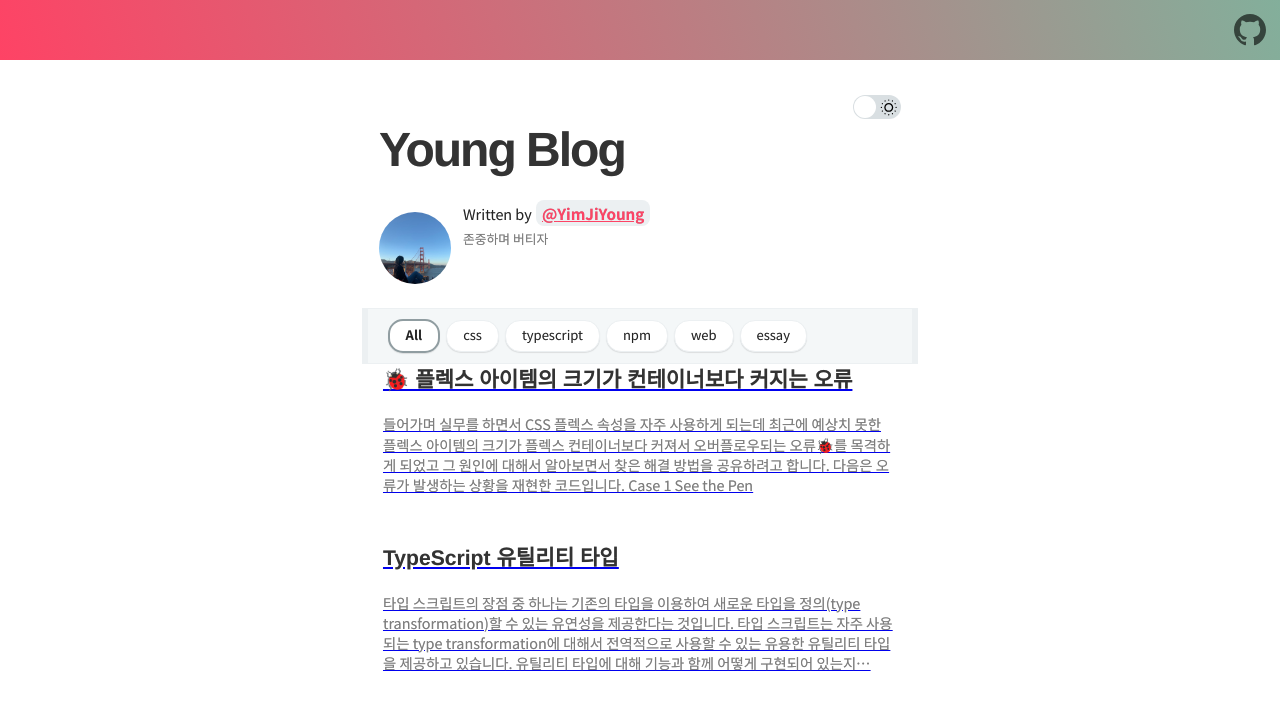
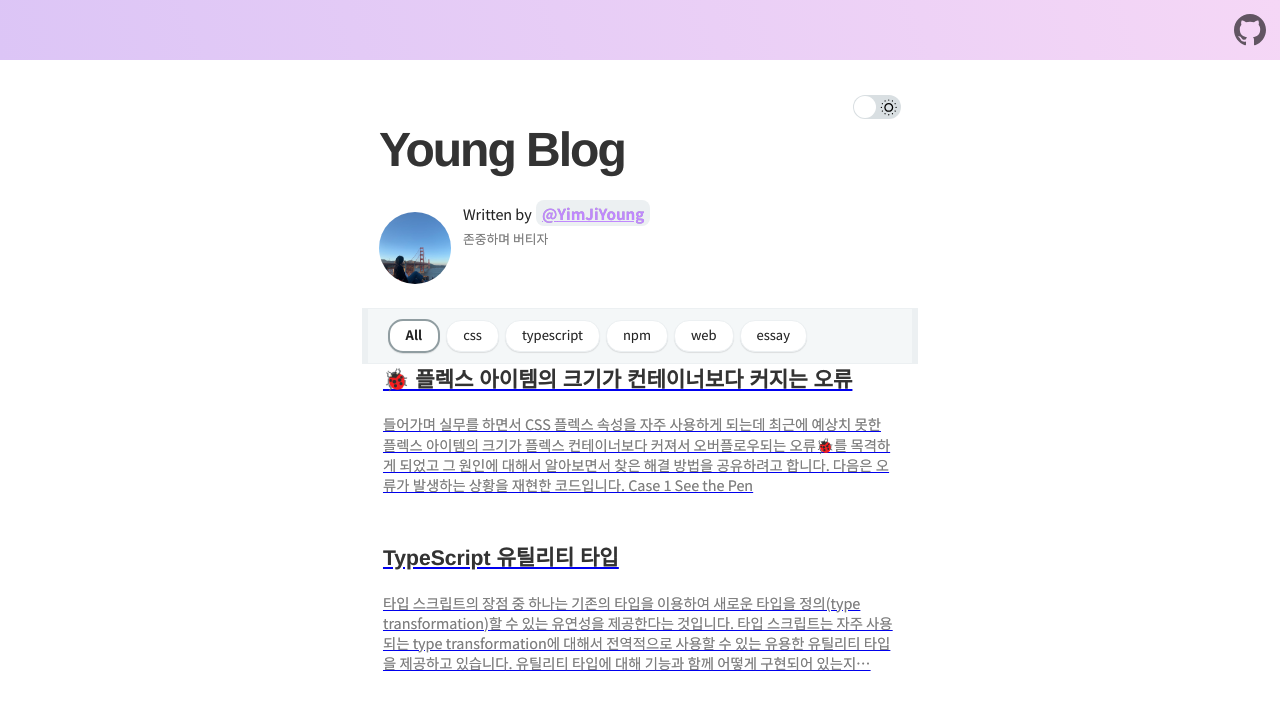
Before and after one commit to YimJiYoung/myBlog, a Gatsby site: page / in a window 1280 px wide. Shown: the top 717 px of the page. Built offline with nearby package versions, Linux system fonts and the light colour scheme; Gatsby itself is replaced by a stand-in of ours; some packages are replaced by stand-ins of ours; what typography-theme-github would draw is missing.

Commit message:
feat: theme color 수정

```diff
--- a/src/styles/variables.scss
+++ b/src/styles/variables.scss
@@ -1,5 +1,5 @@
 // app
-$theme-gradient: linear-gradient(72deg, #fe4365, #83af9b);
+$theme-gradient: linear-gradient(72deg, #DCC5F6, #F5D7F6);
 $top-header-text-color: #fff;
 
 /**
@@ -13,14 +13,14 @@ $light-hover-text-shadow: 0 0 6px rgba(0, 0, 0, 0.2);
 
 // index
 $dimmed-color: #eef5db;
-$light-link-color: #fe4365;
+$light-link-color: #C087FF;
 $dark-gray: #333;
 $middle-gray: #7d7d7d;
 $light-gray: #aaa;
 
 // blog-templates
-$navigator-text-color: #cc007a;
-$navigator-background-color: #fceff7;
+$navigator-text-color: #A14CFF;
+$navigator-background-color: #EFE4FC;
 $blockquote-text-color: #999;
 
 // code
@@ -39,7 +39,7 @@ $light-category-item-color: #fff;
  * @dark theme
  */
 $dark-background-color: #282c35;
-$dark-link-color: #fc9d9a;
+$dark-link-color: #EFE4FC;
 
 $dark-lightest-font-color: #fff;
 $dark-light-font-color: #eeeeee;
```
